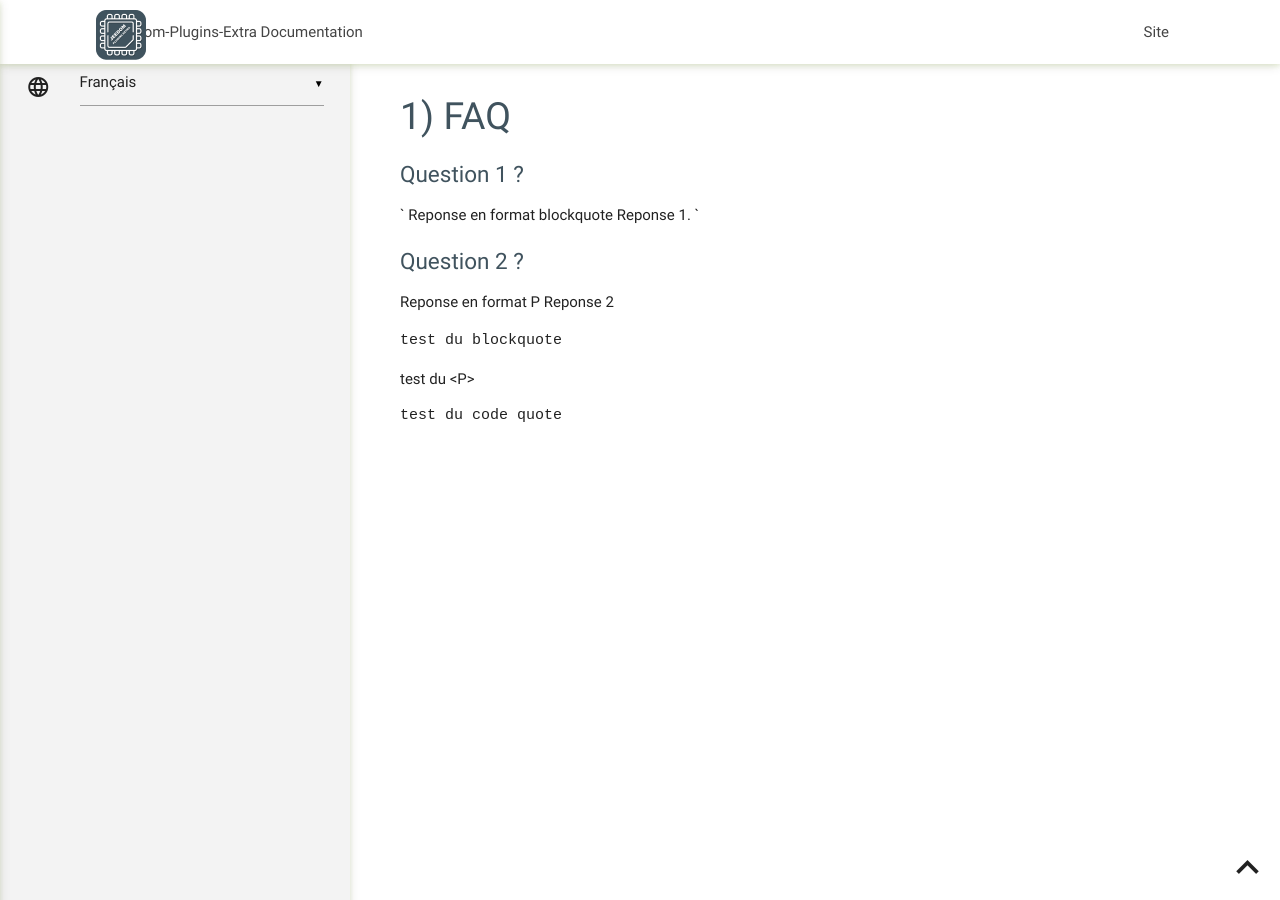
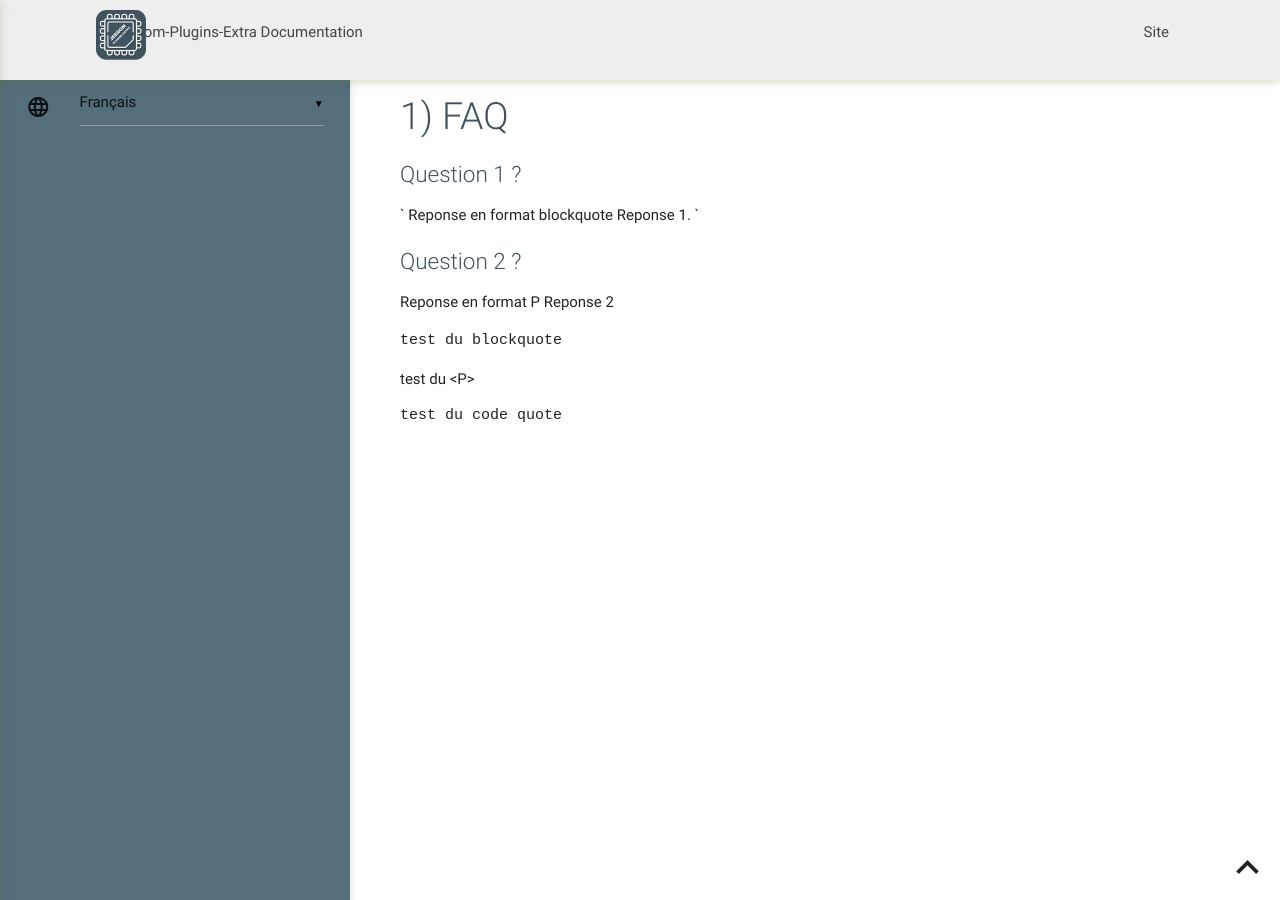
Before and after one commit to rjullien/testPluginTemplateV2, a Jekyll site: the page built from fr_FR/faq.md, in a window 1280 px wide. Built offline with Jekyll 4.4.1, drawn with Linux system fonts in a browser that asks for light colours; our own code applies the rules of GitHub Pages for plain Markdown files.

Commit message:
update style

```diff
--- a/assets/css/styles.css
+++ b/assets/css/styles.css
@@ -7,9 +7,25 @@ h2 {
 h3 {
 	font-size : 1.5rem !important;
 }
-h1,h2,h3,h4,h5 {
+h1,h3,h4,h5,h6 {
 	color : #40535E !important;
 }
+h1,h3,h5,h6 {
+	font-weight: 300 !important;
+    	line-height: 1.1 !important;
+}
+
+h2 {
+line-height: 0.5;
+color: #888;
+}
+
+h4 {
+font-weight: 300;
+line-height: 0.8;
+font-size: 1.9rem;
+}
+
 .z-depth-1, nav, .card-panel, .card, .toast, .btn, .btn-large, .btn-floating, .dropdown-content, .collapsible, .side-nav {
 	box-shadow: 0 2px 5px 0 rgba(149,193,43,0.16), 0 2px 10px 0 rgba(0,0,0,0.12) !important;
 }
@@ -27,9 +43,9 @@ h1,h2,h3,h4,h5 {
 	padding-left : 400px !important;
 }
 #side-nav {
-	background-color:#F3F3F3 !important;
+	background-color:#546e7a !important;
 	z-index:2 !important;
-	top:60px !important;
+	top:80px !important;
 	width : 350px !important;
 }
 #div_menuMobile {
@@ -45,7 +61,8 @@ h1,h2,h3,h4,h5 {
 }
 nav ul a,nav {
 	color: #444 !important;
-	background-color: #fff !important;
+	background-color: #eee !important;
+	height: 80px !important;
 }
 .jeedomcolorbg {
 	background-color: #40535E !important;
```
